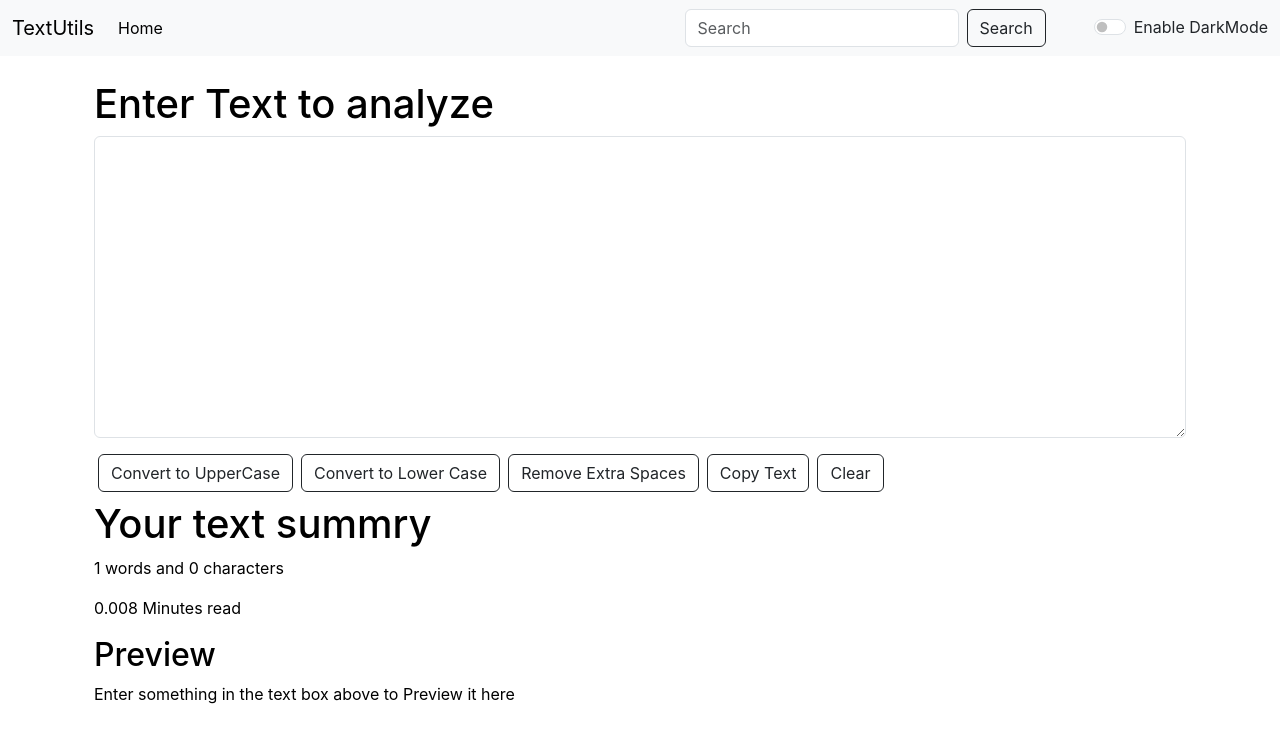
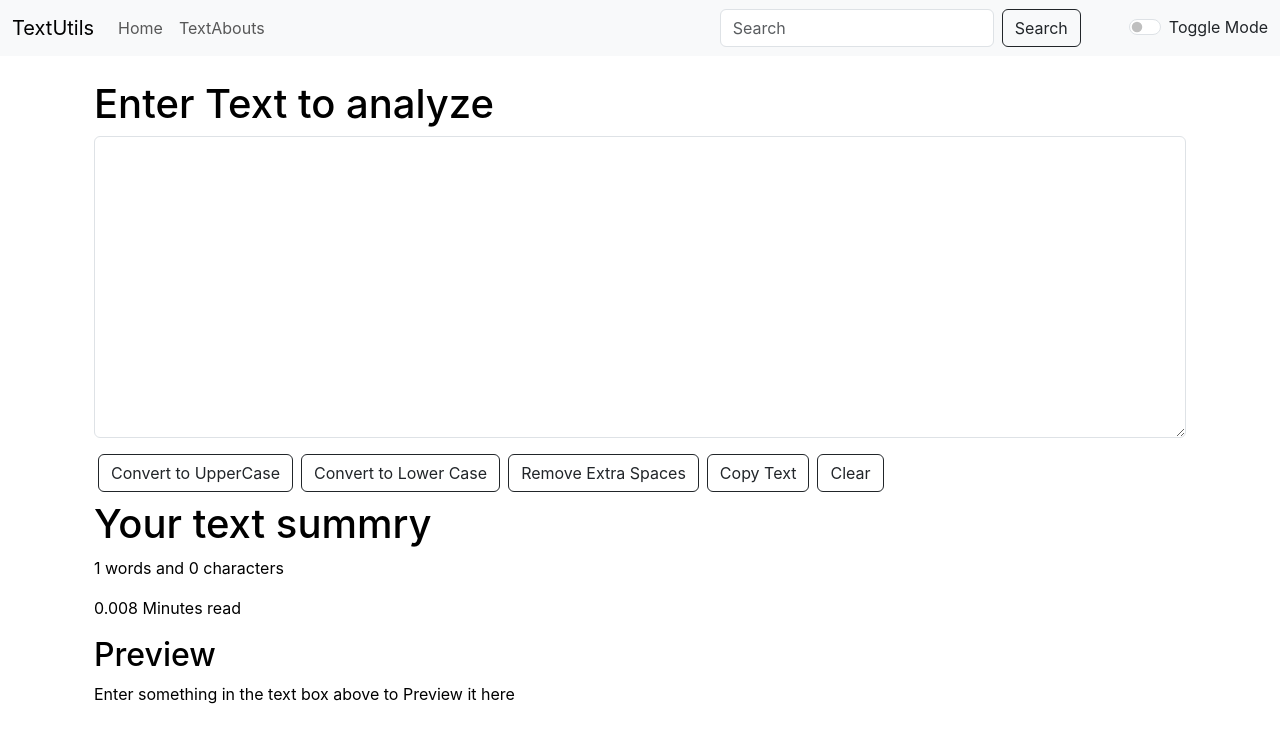
Before and after one commit to VaibhavCoder123/Text-Utils, a React (Create React App) app: page / in a window 1280 px wide. Shown: the top 742 px of the page. Built offline with nearby package versions, Linux system fonts and the light colour scheme.

Commit message:
Update Navbar.js

```diff
--- a/src/components/Navbar.js
+++ b/src/components/Navbar.js
@@ -1,6 +1,6 @@
-import React, { useState } from "react";
+import React from "react";
 import PropTypes from "prop-types";
-// import { Link } from "react-router-dom";
+import { Link } from "react-router-dom";
 
 export default function Navbar(props) {
   return (
@@ -8,9 +8,9 @@ export default function Navbar(props) {
       className={`navbar navbar-expand-lg navbar-${props.mode} bg-${props.mode}`}
     >
       <div className="container-fluid">
-        <a className="navbar-brand" href="/">
+        <Link className="navbar-brand" to="/">
           {props.title}
-        </a>
+        </Link>
         <button
           className="navbar-toggler"
           type="button"
@@ -25,24 +25,30 @@ export default function Navbar(props) {
         <div className="collapse navbar-collapse" id="navbarSupportedContent">
           <ul className="navbar-nav me-auto mb-2 mb-lg-0">
             <li className="nav-item">
-              <a className="nav-link active" aria-current="page" href="/">
+              <Link className="nav-link" aria-current="page" to="/">
                 Home
-              </a>
+              </Link>
+              {/* <a className="nav-link active" aria-current="page" href="#">
+                Home
+              </a> */}
             </li>
             <li className="nav-item">
-              {/* <Link className="nav-link" to="/about">
+              <Link className="nav-link" to="/about">
                 {props.aboutText}
-              </Link> */}
+              </Link>
             </li>
           </ul>
           <form
-            className={`d-flex  border-${props.mode === "light" ? "dark" : "light"} role="search"`}
+            className={`d-flex  border-${
+              props.mode === "light" ? "dark" : "light"
+            } role="search"`}
           >
             <input
               className="form-control me-2"
               type="search"
-              style={{backgroundColor: props.mode === "light" ? "white" : "#191818",
-              color: props.mode === "light" ? "black" : "white",
+              style={{
+                backgroundColor: props.mode === "light" ? "white" : "#191818",
+                color: props.mode === "light" ? "black" : "white",
               }}
               placeholder="Search"
               aria-label="Search "
@@ -71,7 +77,7 @@ export default function Navbar(props) {
               className="form-check-label"
               htmlFor="flexSwitchCheckDefault"
             >
-              Enable DarkMode
+              Toggle Mode
             </label>
           </div>
         </div>
```
